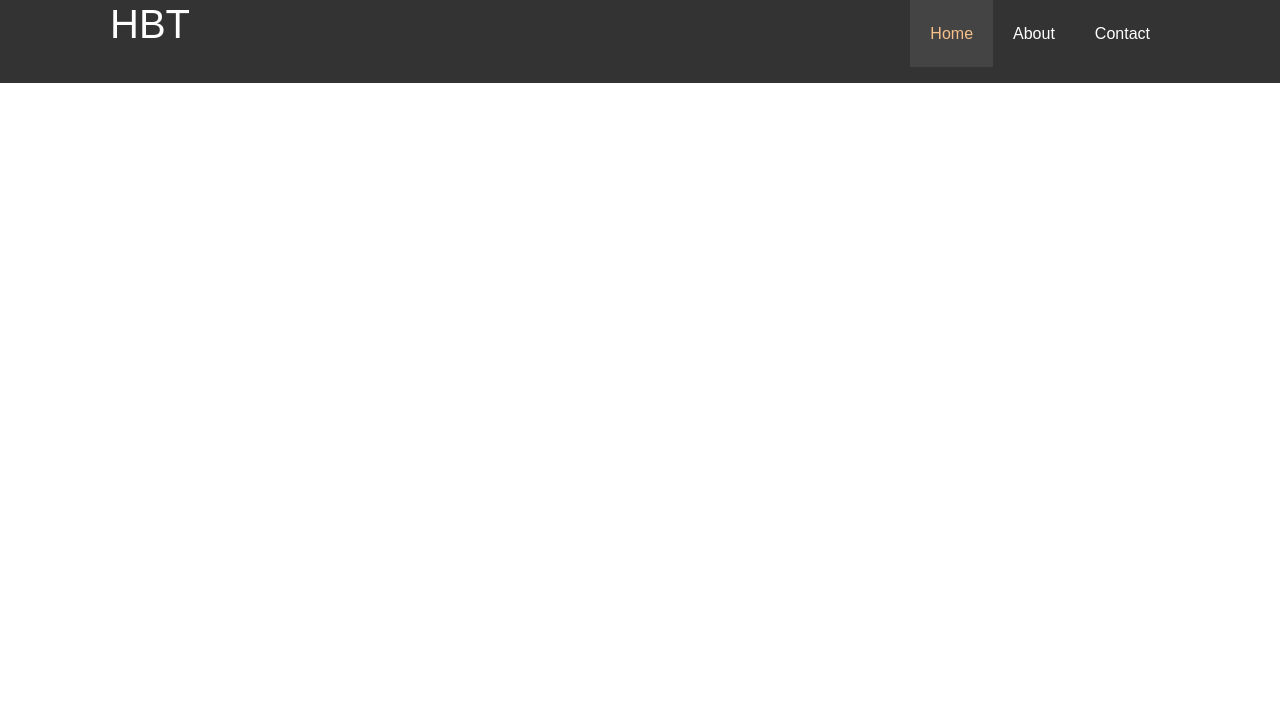
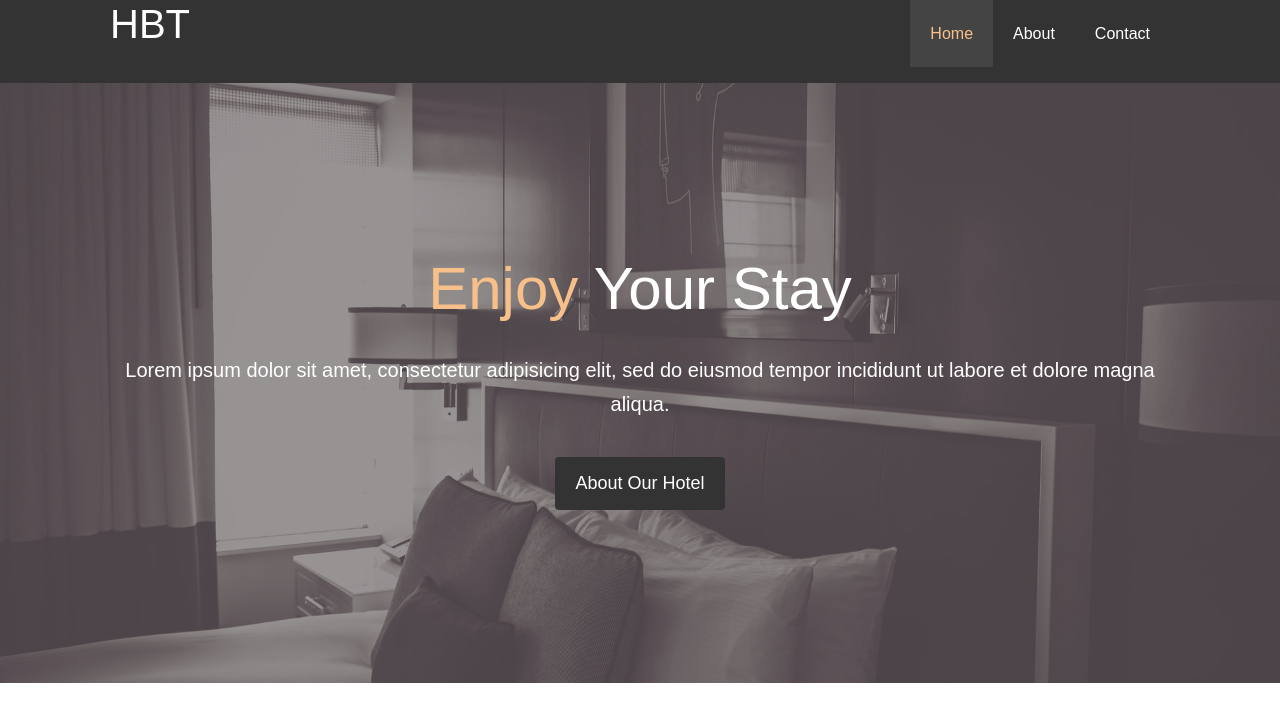
Before and after one commit to codecreation/Hotel, a plain HTML site: page index.html in a window 1280 px wide. Drawn offline with nearby package versions, Linux system fonts and the light colour scheme.

Commit message:
showcase section html and styling

```diff
--- a/CSS/style.css
+++ b/CSS/style.css
@@ -36,6 +36,29 @@ p{
   margin: auto;
 }
 
+.text-primary{
+  color: #f7c08a !important;
+}
+
+.lead{
+  font-size: 20px;
+}
+
+.btn{
+  display: inline-block;
+  font-size: 18px;
+  color: #fff;
+  background: #333;
+  padding: 13px 20px;
+  border: none;
+  cursor: pointer;
+}
+
+.btn:hover{
+  background: #f7c08a;
+  color: #333;
+}
+
 /* Navbar */
 #navbar{
   background-color: #333;
@@ -70,3 +93,26 @@ p{
   background: #444;
   color: #f7c08a;
 }
+
+/* Showcase */
+
+#showcase{
+  background: url('../img/showcase.jpg') no-repeat center center/cover;
+  height: 600px;
+}
+
+#showcase .showcase-content{
+  color: #fff;
+  text-align: center;
+  padding-top: 170px;
+}
+
+#showcase .showcase-content h1{
+  font-size: 60px;
+  line-height: 1.2em;
+}
+
+#showcase .showcase-content p{
+  padding-bottom: 20px;
+  line-height: 1.7em;
+}
--- a/index.html
+++ b/index.html
@@ -34,7 +34,11 @@
 
       <div id="showcase">
         <div class="container">
-
+          <div class="showcase-content">
+            <h1><span class="text-primary">Enjoy</span> Your Stay</h1>
+            <p class="lead">Lorem ipsum dolor sit amet, consectetur adipisicing elit, sed do eiusmod tempor incididunt ut labore et dolore magna aliqua.</p>
+            <a class="btn" href="about.html">About Our Hotel</a>
+          </div>
         </div>
       </div>
 
```
